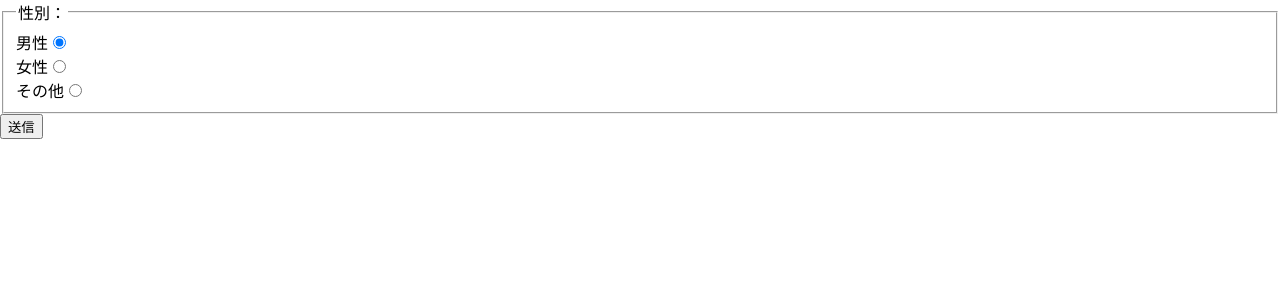
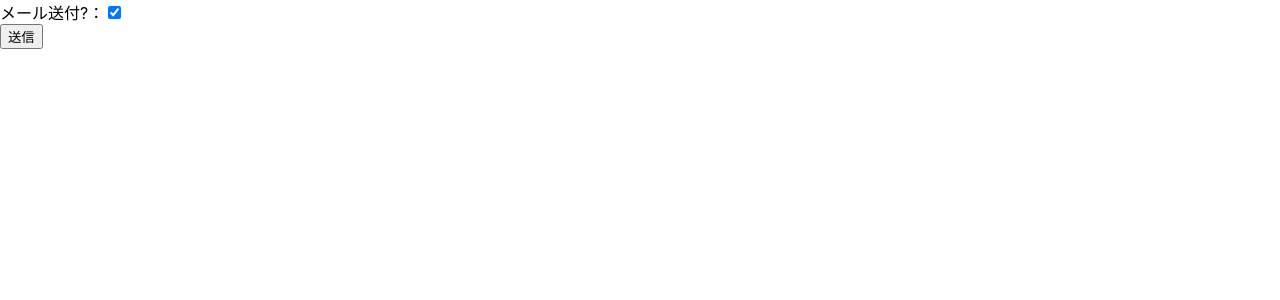
Before and after one commit to rasclass/react_practice, a React (Create React App) app: page / in a window 1280 px wide. Shown: the top 300 px of the page. Built offline with nearby package versions, Linux system fonts and the light colour scheme.

Commit message:
チェックボックス(単一)

```diff
--- /dev/null
+++ b/src/MyCheck.js
@@ -0,0 +1,34 @@
+import React, {Component} from 'react';
+
+export default class MyCheck extends Component{
+    constructor(props){
+        super(props);
+
+        this.state ={
+            send:true,
+        };
+
+        this.handleChangeCheck = this.handleChangeCheck.bind(this);
+        this.show = this.show.bind(this);
+    }
+
+    handleChangeCheck(e) {
+        this.setState({
+            [e.target.name]: e.target.checked
+        });
+    }
+
+    show(){
+        console.log(`メール送付：${this.state.send ? '有効': '無効'}`);
+    }
+
+    render(){
+        return(
+            <form>
+                <label htmlFor="send">メール送付?：</label>
+                <input id="send" name="send" type="checkbox" checked={this.state.send} onChange={this.handleChangeCheck} /><br />
+                <button type="button" onClick={this.show}>送信</button>
+            </form>
+        );
+    }
+}
--- a/src/index.js
+++ b/src/index.js
@@ -2,10 +2,10 @@ import React from 'react';
 import ReactDOM from 'react-dom';
 import './index.css';
 import * as serviceWorker from './serviceWorker';
-import MyRadio from './MyRadio'
+import MyCheck from './MyCheck'
 
 ReactDOM.render(
-  <MyRadio />,
+  <MyCheck />,
   document.getElementById('root')
 );
 
```
